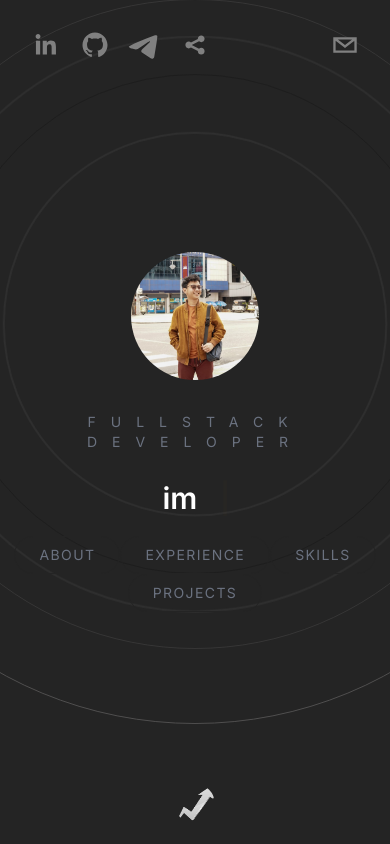
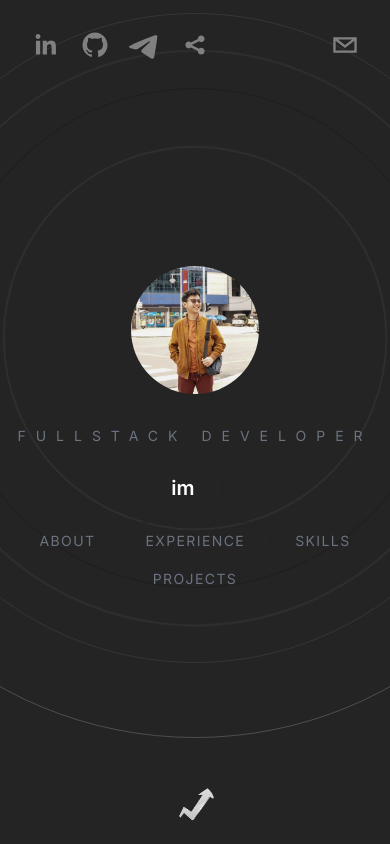
Before and after one commit to XrerXrerX/Portofolio, a Next.js app: page / in a window 390 px wide. Built offline with nearby package versions, Linux system fonts and the light colour scheme.

Commit message:
edit skills

```diff
--- a/app/partial/About.tsx
+++ b/app/partial/About.tsx
@@ -33,7 +33,7 @@ export default function About({ }: Props) {
                 whileInView={{ opacity: 1, x: 0 }}
                 viewport={{ once: true }}
                 className='space-y-4 px-0 md:px-10'>
-                <h4 className='text-xl md:text-2xl xl:text-3xl mt-4 md:mt-0 xl:mt-0 font-semibold'>My  <span className='underline decoration-[#F7AB0A]/50'>background</span> </h4>
+                <h4 className='text-xl md:text-2xl xl:text-3xl mt-4 md:mt-0 xl:mt-0 font-semibold'> This is a little things <span className='underline decoration-[#F7AB0A]/50'>About me</span> </h4>
 
                 <p className='text-justify text-[12px] md:tex-base xl:text-base  pb-0 mb-0'>My name is Diki Hidayatullah you can call me Kiki , now im 27 years old .<br />this is it.....  i will tell you a little things about me. im a man that love more privillage than a power. im full learner and fast pace thinking of something. im experience in FullStack Developer and i have background accounting 2.5 years as general accounting . i realize this world is just not enough for tech person thats why i must have knowledge about economic world. i need to know how business run and also want to know more about tech , and here iam . knowing finance , accounting and IT . i realize im poor bout experience but im so thirsty about knowledge .</p>
             </motion.div>
--- a/app/partial/Hero.tsx
+++ b/app/partial/Hero.tsx
@@ -26,8 +26,8 @@ export default function Hero({ }: Props) {
             <img
                 className="relative rounded-fill h-32 w-32 mx-auto object-cover rounded-full" src="./11.jpeg" alt="" />
             <div className='z-20'>
-                <h2 className='text-sm uppercase text-gray-500 pb-2 tracking-[15px]'>Fullstack Developer</h2>
-                <h1 className='text-3xl my-5 lg:text-4xl font-semibold scroll-px-10'>
+                <h2 className='text-sm uppercase text-gray-500 pb-2 tracking-[10px] md:tracking-[15px] xl:tracking-[15px]'>Fullstack Developer</h2>
+                <h1 className='text-xl my-5 md:text-3xl lg:text-4xl font-semibold scroll-px-10'>
                     <span className='mr-3'>{text}</span>
                     <Cursor cursorColor='#F7AB0A' />
                 </h1>
```
